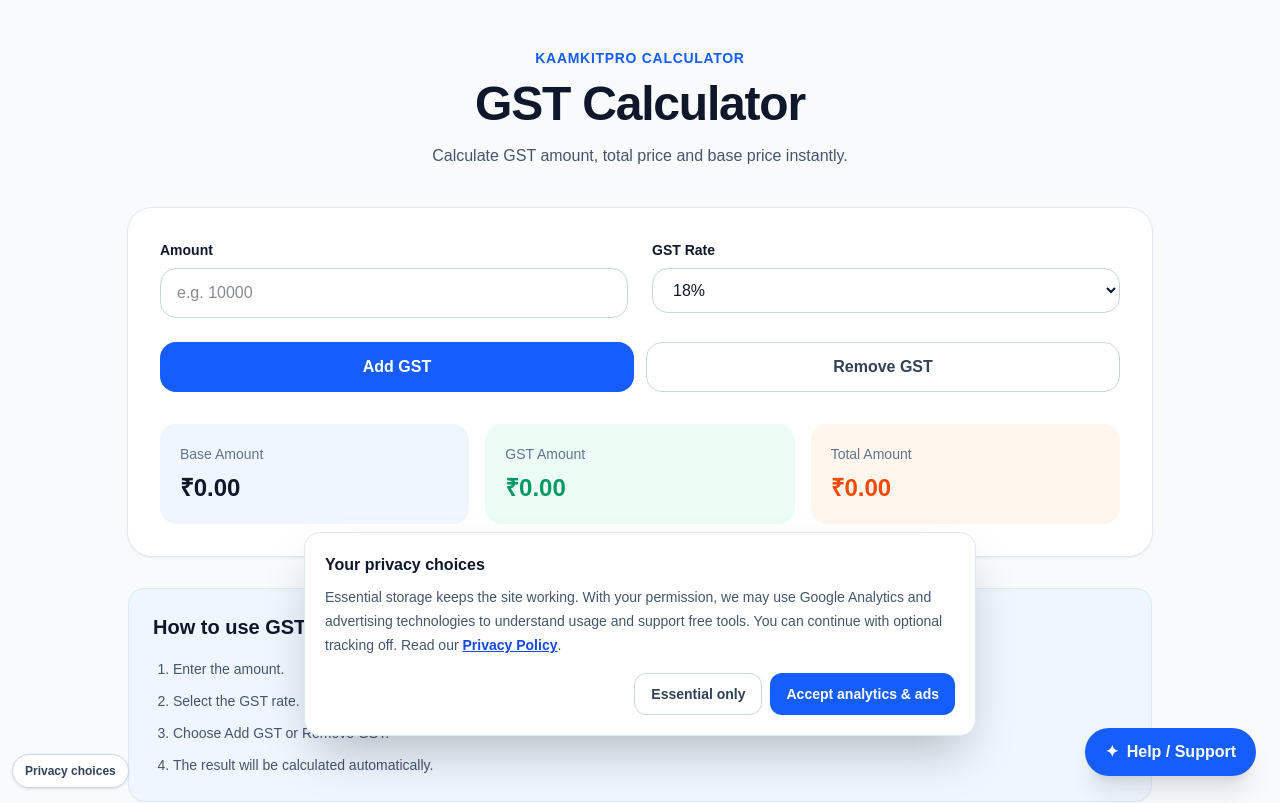
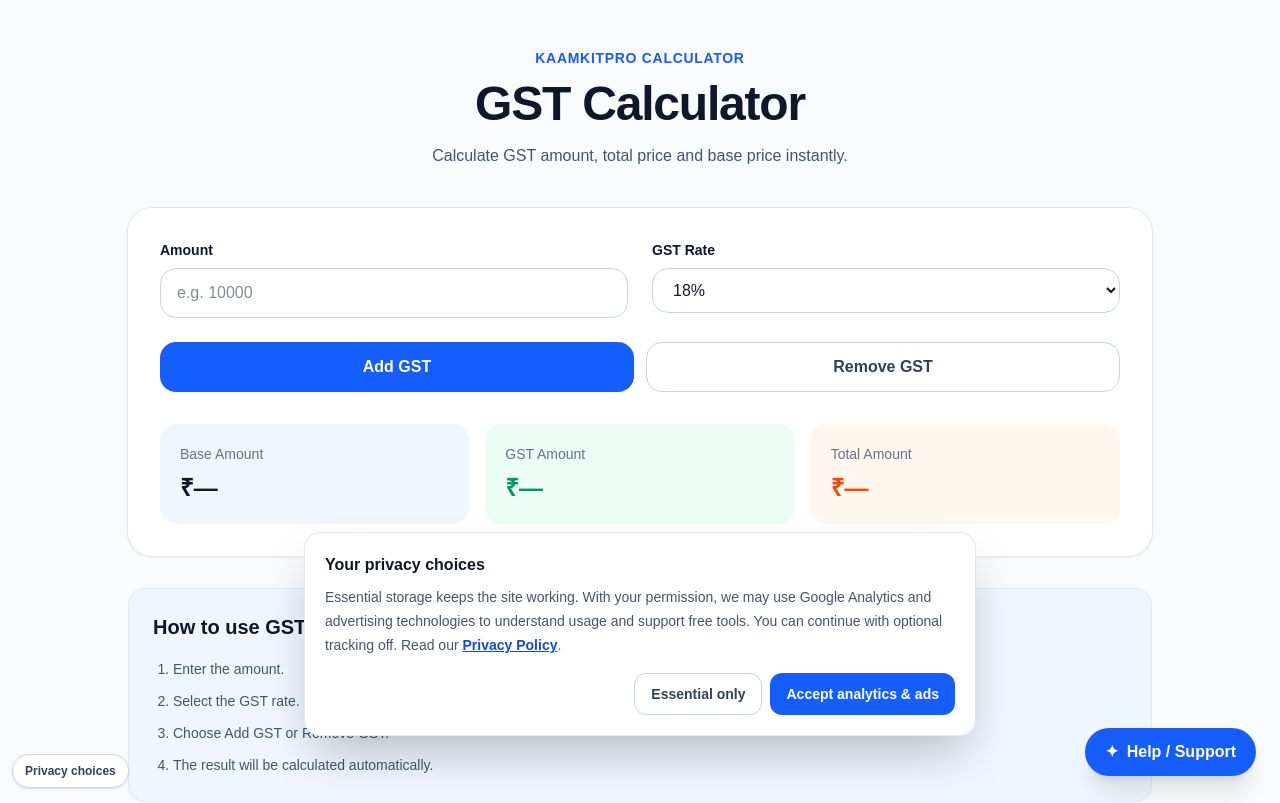
Before and after one commit to WellProSoftware/kaamkitpro, a Next.js app: page /tools/gst-calculator in a window 1280 px wide. Shown: the top 803 px of the page. Built offline with nearby package versions, Linux system fonts and the light colour scheme.

Commit message:
Show blank GST calculator results as unavailable

```diff
--- a/src/app/tools/gst-calculator/page.tsx
+++ b/src/app/tools/gst-calculator/page.tsx
@@ -120,7 +120,7 @@ export default function GSTCalculatorPage() {
                 Base Amount
               </p>
               <p className="mt-2 text-2xl font-bold">
-                ₹{valid ? baseAmount.toFixed(2) : "0.00"}
+                ₹{valid ? baseAmount.toFixed(2) : "—"}
               </p>
             </div>
 
@@ -129,7 +129,7 @@ export default function GSTCalculatorPage() {
                 GST Amount
               </p>
               <p className="mt-2 text-2xl font-bold text-emerald-600">
-                ₹{valid ? gst.toFixed(2) : "0.00"}
+                ₹{valid ? gst.toFixed(2) : "—"}
               </p>
             </div>
 
@@ -138,7 +138,7 @@ export default function GSTCalculatorPage() {
                 Total Amount
               </p>
               <p className="mt-2 text-2xl font-bold text-orange-600">
-                ₹{valid ? total.toFixed(2) : "0.00"}
+                ₹{valid ? total.toFixed(2) : "—"}
               </p>
             </div>
           </div>
```
